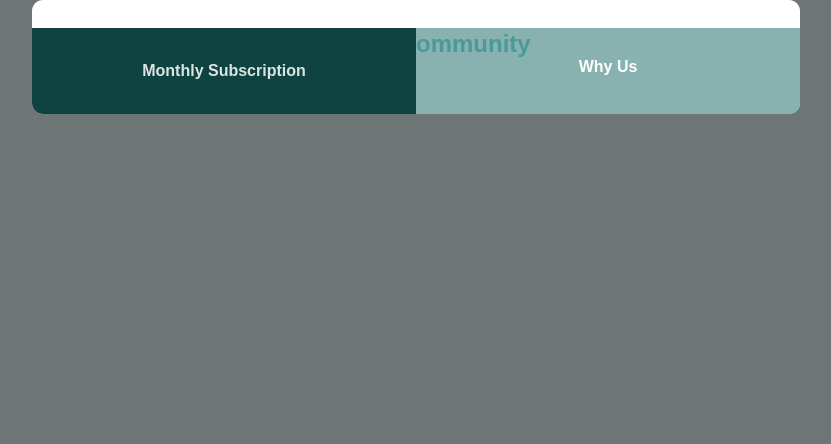
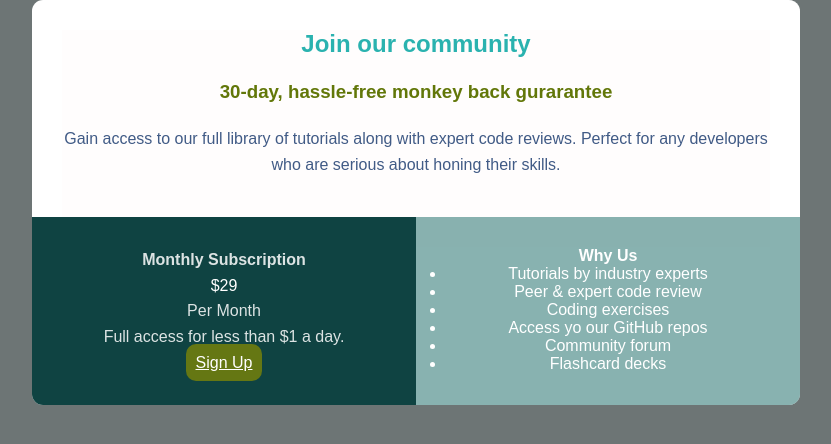
Before and after one commit to TechnicalSaurabh/React-Subscription-App---CSS-Gradients-CSS-Shadows-CSS-text-effects-Pre-Flexb---jg46r9gyfo8c, a React app: page / in a window 1280 px wide. Shown: the top 444 px of the page, without its empty margins (224-1055 px from the left). Built offline with nearby package versions, Linux system fonts and the light colour scheme.

Commit message:
Update App.js

```diff
--- a/src/components/App.js
+++ b/src/components/App.js
@@ -3,19 +3,49 @@ import "../styles/App.css";
 const App = () => {
   return (
     <div id="main">
+      <section class="card-section">
         <div class="container">
           <div class="community">
             <h2 class="community-header">Join our community</h2>
+            <h3 class="community-sub-header">
+              30-day, hassle-free monkey back gurarantee
+            </h3>
+            <p class="community-text">
+              Gain access to our full library of tutorials along with expert
+              code reviews. Perfect for any developers who are serious about
+              honing their skills.
+            </p>
           </div>
           <div class="card-details">
             <div class="card">
               <p class="card-header">Monthly Subscription</p>
+              <div class="price">
+                <span>$29</span>
+                <p>Per Month</p>
+              </div>
+              <p class="card-details-text">
+                Full access for less than $1 a day.
+              </p>
+              <a href="#" class="btn btn-card">
+                Sign Up
+              </a>
             </div>
             <div class="why-us">
               <h4 class="why-us-header">Why Us</h4>
+              <div class="why-us-lists">
+                <ul class="why-us-items">
+                  <li class="why-us-item">Tutorials by industry experts</li>
+                  <li class="why-us-item">Peer & expert code review</li>
+                  <li class="why-us-item">Coding exercises</li>
+                  <li class="why-us-item">Access yo our GitHub repos</li>
+                  <li class="why-us-item">Community forum</li>
+                  <li class="why-us-item">Flashcard decks</li>
+                </ul>
               </div>
             </div>
           </div>
+        </div>
+      </section>
     </div>
   );
 };
```
Lines whose indentation alone changed are shown as unchanged.
